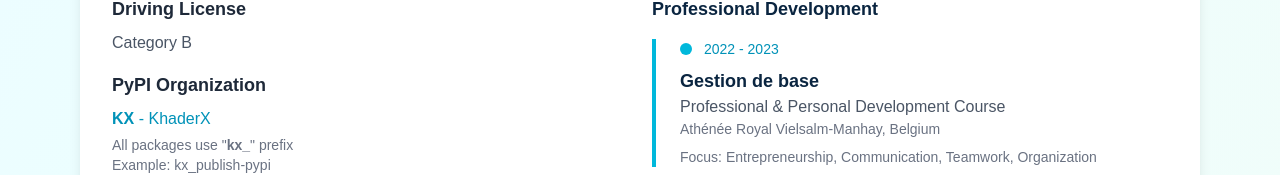
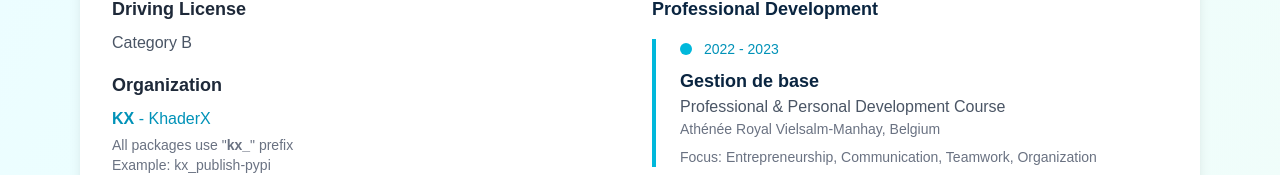
Before and after one commit to KhaderX-com/khaderx-site, a Next.js app: page /contact in a window 1280 px wide. Shown: the part 2429-2604 px from the top of the page. Built offline with nearby package versions, Linux system fonts and the light colour scheme.

Commit message:
fix: update PyPI user link and adjust section title for clarity

```diff
--- a/src/app/contact/page.tsx
+++ b/src/app/contact/page.tsx
@@ -246,7 +246,7 @@ export default function Contact() {
                         </a>
 
                         <a
-                            href="https://pypi.org/user/Khader20/"
+                            href="https://pypi.org/user/KhaderX/"
                             target="_blank"
                             rel="noopener noreferrer"
                             className="flex items-center p-4 bg-gray-50 rounded-lg hover:bg-cyan-50 transition-colors duration-300 group"
@@ -326,7 +326,7 @@ export default function Contact() {
                             </div>
 
                             <div>
-                                <h3 className="text-lg font-semibold text-gray-800 mb-2">PyPI Organization</h3>
+                                <h3 className="text-lg font-semibold text-gray-800 mb-2">Organization</h3>
                                 <p className="text-gray-600 mb-1"><a href="https://github.com/Khader-X" target="_blank" rel="noopener noreferrer" className="text-cyan-600 hover:text-cyan-700"><strong>KX</strong> - KhaderX</a></p>
                                 <p className="text-sm text-gray-500">All packages use &quot;<strong>kx_</strong>&quot; prefix</p>
                                 <p className="text-sm text-gray-500">Example: kx_publish-pypi</p>
```
